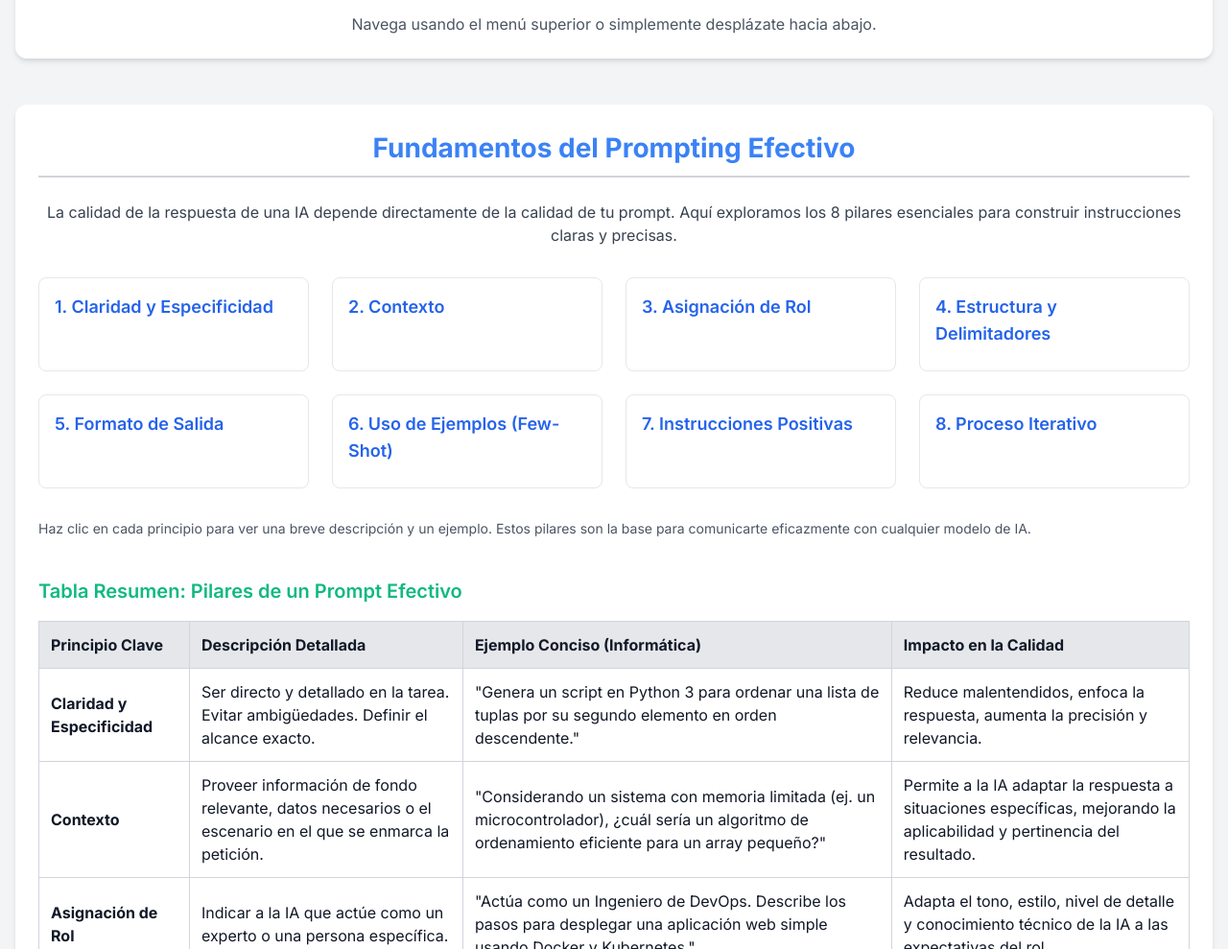
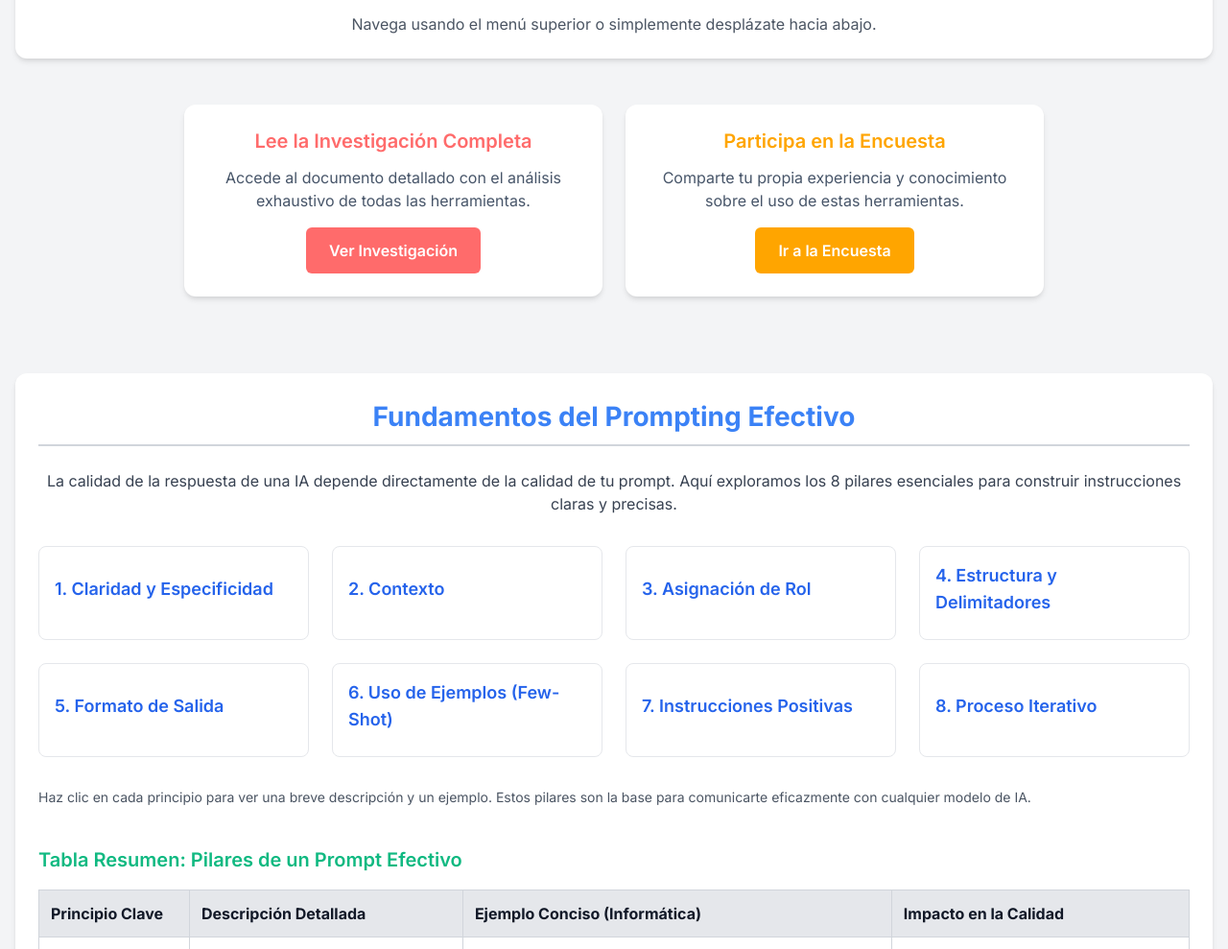
Before and after one commit to MiyoBran/companero-de-codigo, a plain HTML site: page guia_interactiva.html in a window 1280 px wide. Shown: the part 635-1624 px from the top of the page at 96% size. Drawn offline with nearby package versions, Linux system fonts and the light colour scheme.

Commit message:
Update guia interactiva

```diff
--- a/spa_informe_ia_v1.html
+++ b/guia_interactiva.html
@@ -224,6 +224,16 @@
             margin: 0.5rem auto;
         }
 
+        .action-button {
+            display: inline-block;
+            padding: 0.75rem 1.5rem;
+            font-weight: 600;
+            color: white;
+            border-radius: 0.375rem;
+            text-decoration: none;
+            transition: background-color 0.3s ease;
+        }
+
         @keyframes spin {
             0% {
                 transform: rotate(0deg);
@@ -295,13 +305,34 @@
             <p class="text-md text-gray-600">Navega usando el menú superior o simplemente desplázate hacia abajo.</p>
         </section>
 
+        <section id="links" class="mb-12">
+            <div class="grid grid-cols-1 md:grid-cols-2 gap-6 max-w-4xl mx-auto">
+                <div class="card text-center">
+                    <h3 class="text-xl font-semibold mb-3 text-[#FF6B6B]">Lee la Investigación Completa</h3>
+                    <p class="text-slate-600 mb-4">Accede al documento detallado con el análisis exhaustivo de todas las
+                        herramientas.</p>
+                    <a href="https://docs.google.com/document/d/e/2PACX-1vR7AbEhZwoqHZzFsVuQV9jKHp0olodJPKAsg_KmHTDHqJczAXNCw8GSRnyilXgl8obTfFbEk1gj2HvQ/pub"
+                        target="_blank" rel="noopener" class="action-button bg-[#FF6B6B] hover:bg-[#ff5252]">Ver
+                        Investigación</a>
+                </div>
+                <div class="card text-center">
+                    <h3 class="text-xl font-semibold mb-3 text-[#FFA500]">Participa en la Encuesta</h3>
+                    <p class="text-slate-600 mb-4">Comparte tu propia experiencia y conocimiento sobre el uso de estas
+                        herramientas.</p>
+                    <a href="https://forms.gle/d4fgZnT2ybJTU4iz8" target="_blank" rel="noopener"
+                        class="action-button bg-[#FFA500] hover:bg-[#ff9500]">Ir a la Encuesta</a>
+                </div>
+            </div>
+        </section>
+
         <section id="fundamentos" class="card">
             <h2 class="section-title text-center">Fundamentos del Prompting Efectivo</h2>
             <p class="text-center mb-8 text-gray-700">La calidad de la respuesta de una IA depende directamente de la
                 calidad de tu prompt. Aquí exploramos los 8 pilares esenciales para construir instrucciones claras y
                 precisas.</p>
             <div class="grid md:grid-cols-2 lg:grid-cols-4 gap-6">
-                <div class="interactive-card p-4 border rounded-lg cursor-pointer" onclick="toggleAccordion(this)">
+                <button type="button" class="interactive-card p-4 border rounded-lg cursor-pointer text-left w-full"
+                    onclick="toggleAccordion(this)" aria-expanded="false">
                     <h3 class="font-semibold text-lg text-blue-600 mb-2">1. Claridad y Especificidad</h3>
                     <div class="accordion-content">
                         <p class="text-sm text-gray-600">Sé directo y detallado. Evita ambigüedades. Define el alcance
@@ -309,8 +340,9 @@
                         <p class="text-xs text-gray-500 mt-2"><strong>Ejemplo:</strong> "Genera un script en Python 3
                             para ordenar una lista de tuplas por su segundo elemento en orden descendente."</p>
                     </div>
-                </div>
-                <div class="interactive-card p-4 border rounded-lg cursor-pointer" onclick="toggleAccordion(this)">
+                </button>
+                <button type="button" class="interactive-card p-4 border rounded-lg cursor-pointer text-left w-full"
+                    onclick="toggleAccordion(this)" aria-expanded="false">
                     <h3 class="font-semibold text-lg text-blue-600 mb-2">2. Contexto</h3>
                     <div class="accordion-content">
                         <p class="text-sm text-gray-600">Provee información de fondo relevante, datos necesarios o el
@@ -319,8 +351,9 @@
                             memoria limitada (ej. un microcontrolador), ¿cuál sería un algoritmo de ordenamiento
                             eficiente para un array pequeño?"</p>
                     </div>
-                </div>
-                <div class="interactive-card p-4 border rounded-lg cursor-pointer" onclick="toggleAccordion(this)">
+                </button>
+                <button type="button" class="interactive-card p-4 border rounded-lg cursor-pointer text-left w-full"
+                    onclick="toggleAccordion(this)" aria-expanded="false">
                     <h3 class="font-semibold text-lg text-blue-600 mb-2">3. Asignación de Rol</h3>
                     <div class="accordion-content">
                         <p class="text-sm text-gray-600">Indica a la IA que actúe como un experto o una persona
@@ -329,8 +362,9 @@
                             DevOps. Describe los pasos para desplegar una aplicación web simple usando Docker y
                             Kubernetes."</p>
                     </div>
-                </div>
-                <div class="interactive-card p-4 border rounded-lg cursor-pointer" onclick="toggleAccordion(this)">
+                </button>
+                <button type="button" class="interactive-card p-4 border rounded-lg cursor-pointer text-left w-full"
+                    onclick="toggleAccordion(this)" aria-expanded="false">
                     <h3 class="font-semibold text-lg text-blue-600 mb-2">4. Estructura y Delimitadores</h3>
                     <div class="accordion-content">
                         <p class="text-sm text-gray-600">Organiza el prompt en secciones claras usando delimitadores
@@ -338,8 +372,11 @@
                         <p class="text-xs text-gray-500 mt-2"><strong>Ejemplo:</strong> `###Tarea###\nExplica la
                             diferencia entre TCP y UDP.\n###Formato###\nTabla comparativa.`</p>
                     </div>
-                </div>
-                <div class="interactive-card p-4 border rounded-lg cursor-pointer" onclick="toggleAccordion(this)">
+                </button>
+
+                </button>
+                <button type="button" class="interactive-card p-4 border rounded-lg cursor-pointer text-left w-full"
+                    onclick="toggleAccordion(this)" aria-expanded="false">
                     <h3 class="font-semibold text-lg text-blue-600 mb-2">5. Formato de Salida</h3>
                     <div class="accordion-content">
                         <p class="text-sm text-gray-600">Especifica cómo debe ser presentada la respuesta (JSON, lista,
@@ -347,8 +384,11 @@
                         <p class="text-xs text-gray-500 mt-2"><strong>Ejemplo:</strong> "Devuelve la configuración de
                             red en formato JSON con las claves 'ip_address', 'subnet_mask' y 'gateway'."</p>
                     </div>
-                </div>
-                <div class="interactive-card p-4 border rounded-lg cursor-pointer" onclick="toggleAccordion(this)">
+                </button>
+
+                </button>
+                <button type="button" class="interactive-card p-4 border rounded-lg cursor-pointer text-left w-full"
+                    onclick="toggleAccordion(this)" aria-expanded="false">
                     <h3 class="font-semibold text-lg text-blue-600 mb-2">6. Uso de Ejemplos (Few-Shot)</h3>
                     <div class="accordion-content">
                         <p class="text-sm text-gray-600">Incluye uno o más ejemplos de la entrada y la salida deseada
@@ -356,8 +396,11 @@
                         <p class="text-xs text-gray-500 mt-2"><strong>Ejemplo:</strong> "Entrada: '10101'
                             (binario)\nSalida: '21' (decimal)\nEntrada: '111' (binario)\nSalida:?"</p>
                     </div>
-                </div>
-                <div class="interactive-card p-4 border rounded-lg cursor-pointer" onclick="toggleAccordion(this)">
+                </button>
+
+                </button>
+                <button type="button" class="interactive-card p-4 border rounded-lg cursor-pointer text-left w-full"
+                    onclick="toggleAccordion(this)" aria-expanded="false">
                     <h3 class="font-semibold text-lg text-blue-600 mb-2">7. Instrucciones Positivas</h3>
                     <div class="accordion-content">
                         <p class="text-sm text-gray-600">Enfócate en lo que la IA *debe* hacer, en lugar de lo que *no
@@ -365,8 +408,11 @@
                         <p class="text-xs text-gray-500 mt-2"><strong>Ejemplo:</strong> "Explica el concepto de 'puntero
                             nulo' en C de forma concisa y precisa."</p>
                     </div>
-                </div>
-                <div class="interactive-card p-4 border rounded-lg cursor-pointer" onclick="toggleAccordion(this)">
+                </button>
+
+                </button>
+                <button type="button" class="interactive-card p-4 border rounded-lg cursor-pointer text-left w-full"
+                    onclick="toggleAccordion(this)" aria-expanded="false">
                     <h3 class="font-semibold text-lg text-blue-600 mb-2">8. Proceso Iterativo</h3>
                     <div class="accordion-content">
                         <p class="text-sm text-gray-600">Refina el prompt basándote en las respuestas obtenidas,
@@ -375,7 +421,7 @@
                             2. Refinamiento: "Explica árboles B para un estudiante de BD, compara con BST, formato
                             viñetas."</p>
                     </div>
-                </div>
+                </button>
             </div>
             <p class="mt-8 text-sm text-gray-600">Haz clic en cada principio para ver una breve descripción y un
                 ejemplo. Estos pilares son la base para comunicarte eficazmente con cualquier modelo de IA.</p>
```
Also changed, not shown: index.html (+1 -1 lines), instructivo.html (+1 -1 lines).
